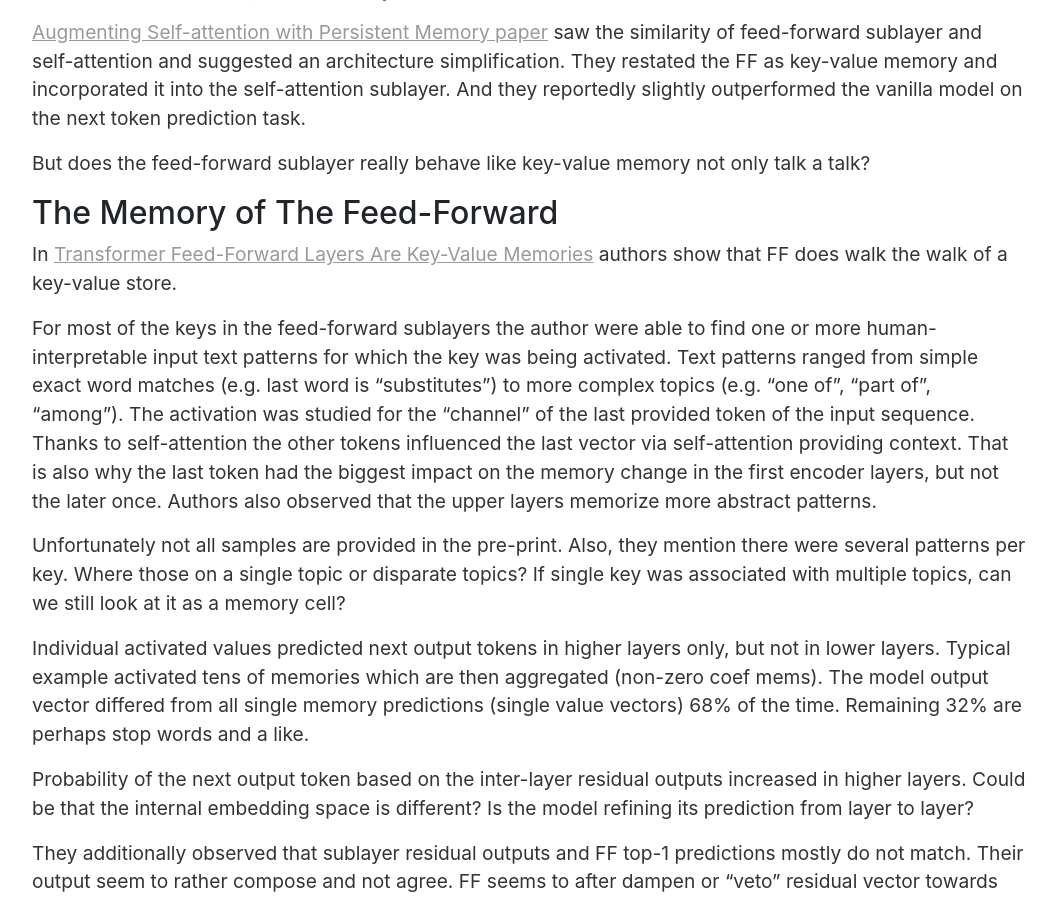
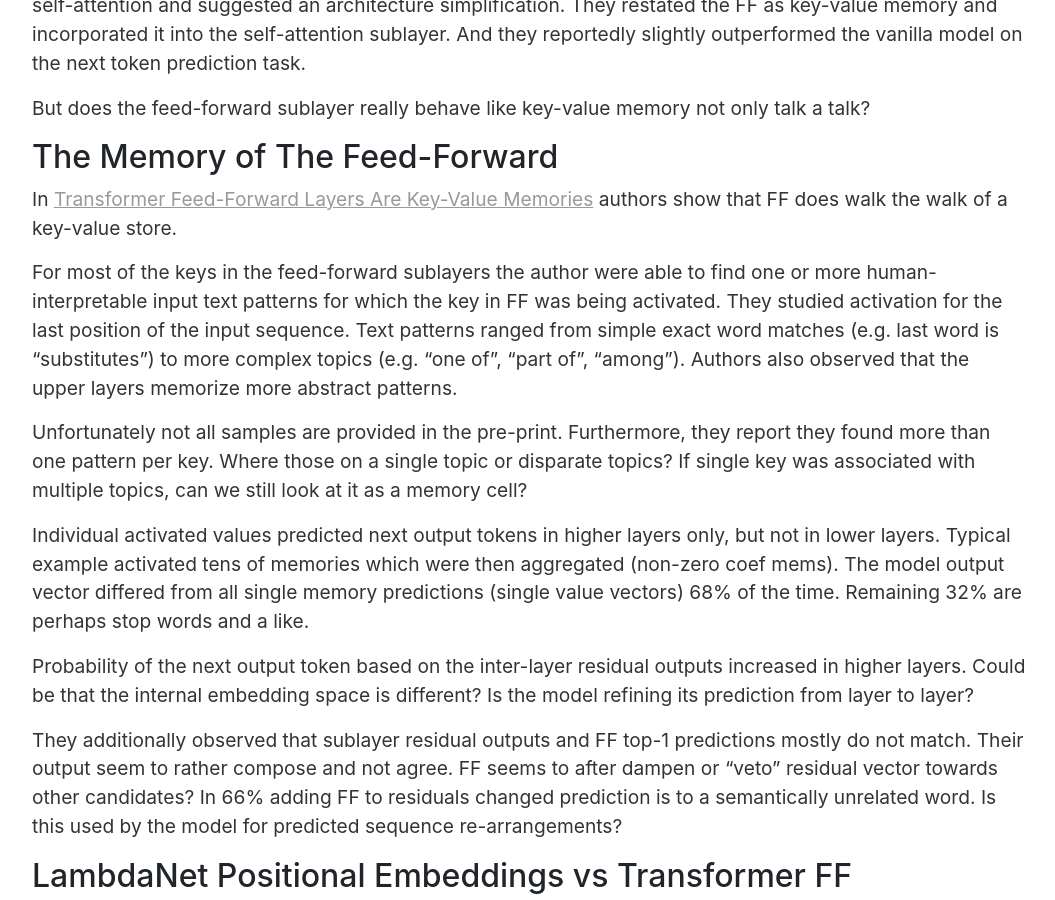
Before and after one commit to vackosar/vackosar.github.io, a Jekyll site: the page built from _posts/2021-01-02-Feed-Forward-Self-Attendion-Key-Value-Memory.md, in a window 1280 px wide and 900 px high, scrolled down 3095 px. Shown: the whole window, without its empty margins (111-1166 px from the left). Built offline with Jekyll 4.4.1, drawn with Linux system fonts in a browser that asks for light colours; nearby versions of some CDN libraries; library files that are not in the unit come from our copies; comment, search, counter and statistics services are not loaded; some of the changed text lies outside the part shown.

Commit message:
rename the article

```diff
--- a/_posts/2021-01-02-Feed-Forward-Self-Attendion-Key-Value-Memory.md
+++ b/_posts/2021-01-02-Feed-Forward-Self-Attendion-Key-Value-Memory.md
@@ -1,6 +1,6 @@
 ---
 layout: post
-title: "Feed-Forward, Self-Attention, Key-Value Memory"
+title: "Feed-Forward, Self-Attention & Key-Value"
 date: 2021-01-02
 categories: ml
 image: /images/transformer-feed-forward.png
@@ -70,19 +70,18 @@
 
 In [Transformer Feed-Forward Layers Are Key-Value Memories](https://arxiv.org/pdf/2012.14913v1.pdf) authors show that FF does walk the walk of a key-value store.
 
-For most of the keys in the feed-forward sublayers the author were able to find one or more human-interpretable input text patterns for which the key was being activated.
+For most of the keys in the feed-forward sublayers the author were able to find one or more human-interpretable input text patterns for which the key in FF was being activated.
+They studied activation for the last position of the input sequence.
 Text patterns ranged from simple exact word matches (e.g. last word is "substitutes") to more complex topics (e.g. "one of", "part of", "among").
-The activation was studied for the "channel" of the last provided token of the input sequence.
-Thanks to self-attention the other tokens influenced the last vector via self-attention providing context.
-That is also why the last token had the biggest impact on the memory change in the first encoder layers, but not the later once.
 Authors also observed that the upper layers memorize more abstract patterns.
 
 Unfortunately not all samples are provided in the pre-print.
-Also, they mention there were several patterns per key. Where those on a single topic or disparate topics?
+Furthermore, they report they found more than one pattern per key.
+Where those on a single topic or disparate topics?
 If single key was associated with multiple topics, can we still look at it as a memory cell?
 
 Individual activated values predicted next output tokens in higher layers only, but not in lower layers.
-Typical example activated tens of memories which are then aggregated (non-zero coef mems).
+Typical example activated tens of memories which were then aggregated (non-zero coef mems).
 The model output vector differed from all single memory predictions (single value vectors) 68% of the time.
 Remaining 32% are perhaps stop words and a like.
 
```
